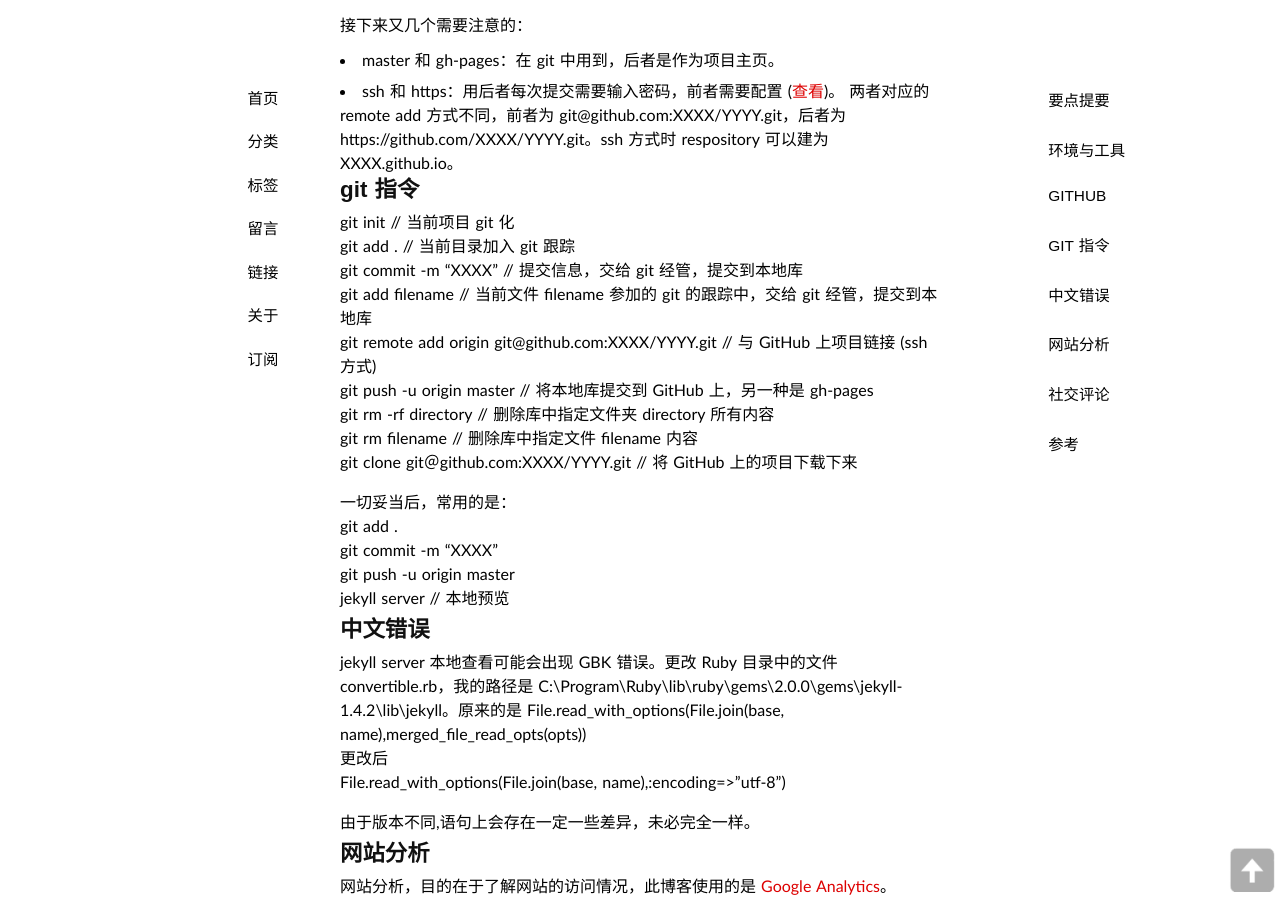
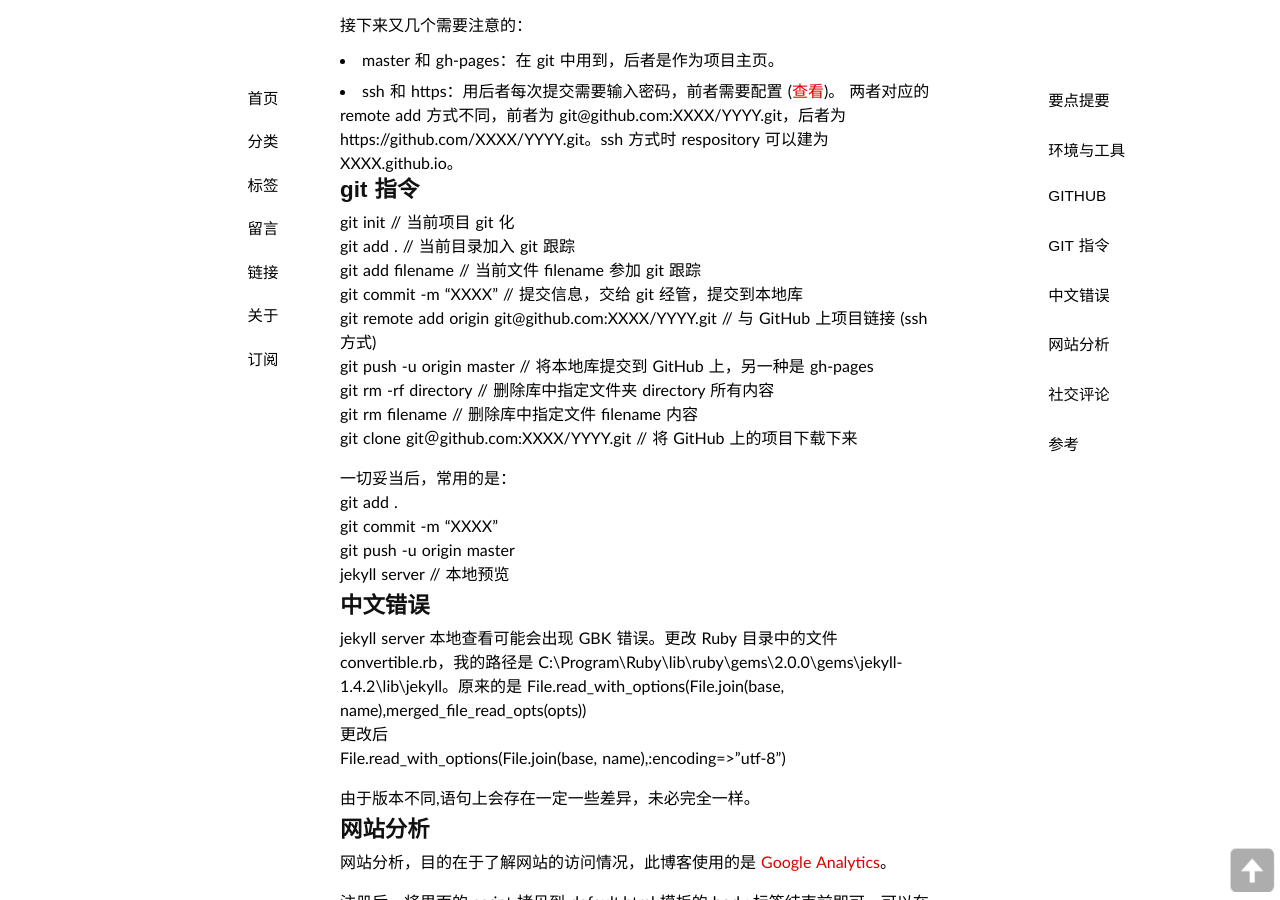
Before and after one commit to Xuezhiyuanlin/herechen.github.io, a Jekyll site: the page built from _posts/2014-03-16-jekyll-skills.md, in a window 1280 px wide and 900 px high, scrolled down 390 px. Built offline with Jekyll 4.4.1, drawn with Linux system fonts in a browser that asks for light colours; some web fonts are replaced; Markdown is read by kramdown in place of the engine named in the settings; comment, search, counter and statistics services are not loaded.

Commit message:
herechen

```diff
--- a/_posts/2014-03-16-jekyll-skills.md
+++ b/_posts/2014-03-16-jekyll-skills.md
@@ -33,8 +33,8 @@ Jekyll：[http://jekyllrb.com/](http://jekyllrb.com/)
 
 git init // 当前项目 git 化
 git add . // 当前目录加入 git 跟踪
+git add filename // 当前文件 filename 参加 git 跟踪
 git commit -m "XXXX" // 提交信息，交给 git 经管，提交到本地库
-git add filename // 当前文件 filename 参加的 git 的跟踪中，交给 git 经管，提交到本地库
 git remote add origin git@github.com:XXXX/YYYY.git // 与 GitHub 上项目链接 (ssh 方式)
 git push -u origin master // 将本地库提交到 GitHub 上，另一种是 gh-pages
 git rm -rf directory // 删除库中指定文件夹 directory 所有内容
```
